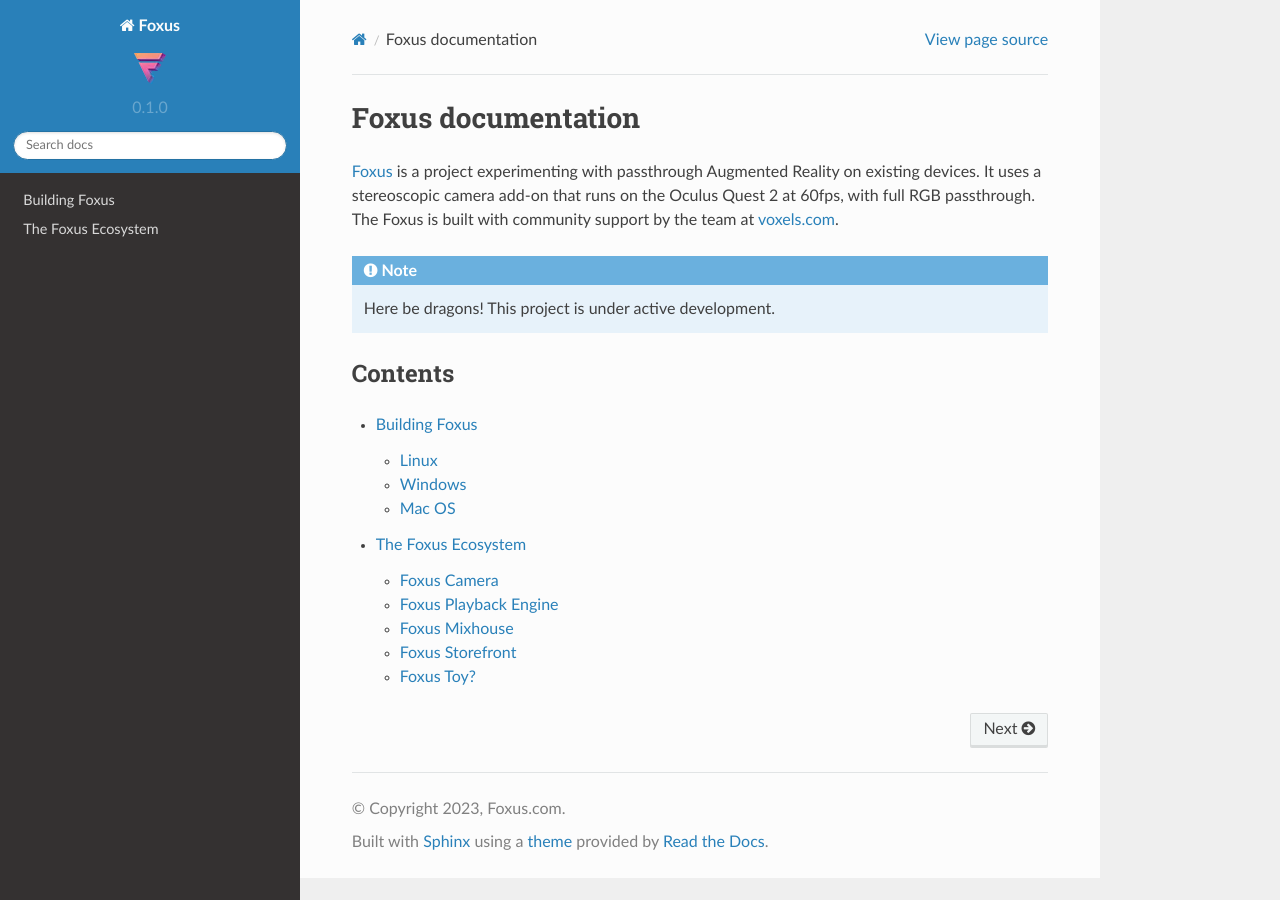
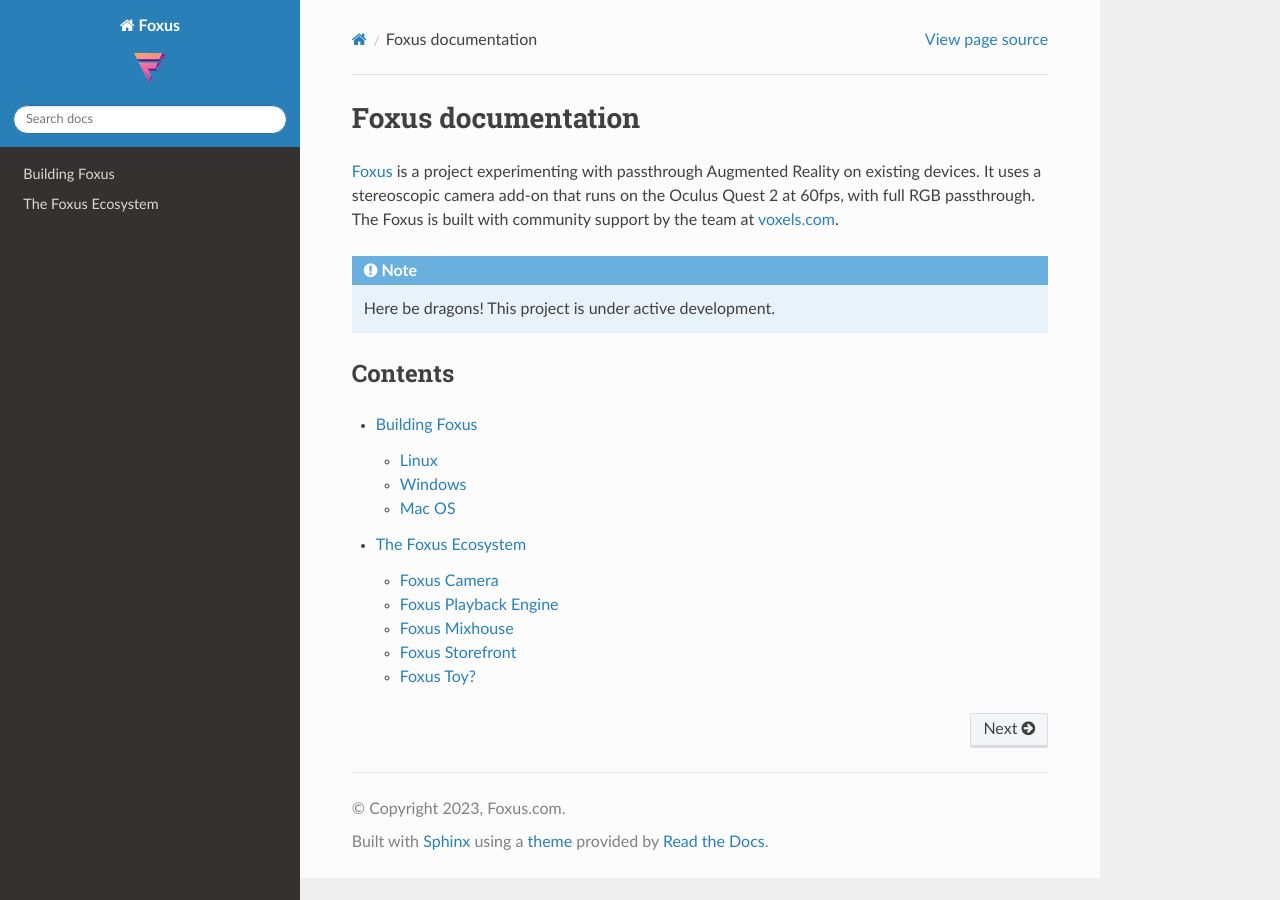
Before and after one commit to teamfoxus/foxus-docs, a Sphinx documentation site: the page built from docs/source/index.rst, in a window 1280 px wide. Built offline with Sphinx 7.4.7 and the Read the Docs theme 2.0.0, drawn with Linux system fonts in a browser that asks for light colours.

```diff
--- a/docs/source/conf.py
+++ b/docs/source/conf.py
@@ -33,5 +33,9 @@ html_theme = 'sphinx_rtd_theme'
 html_logo = 'foxus-logo-favicon.webp'
 html_favicon = 'foxus-logo-favicon.webp'
 
+html_theme_options = {
+    'display_version': False
+}
+
 # -- Options for EPUB output
 epub_show_urls = 'footnote'
```
